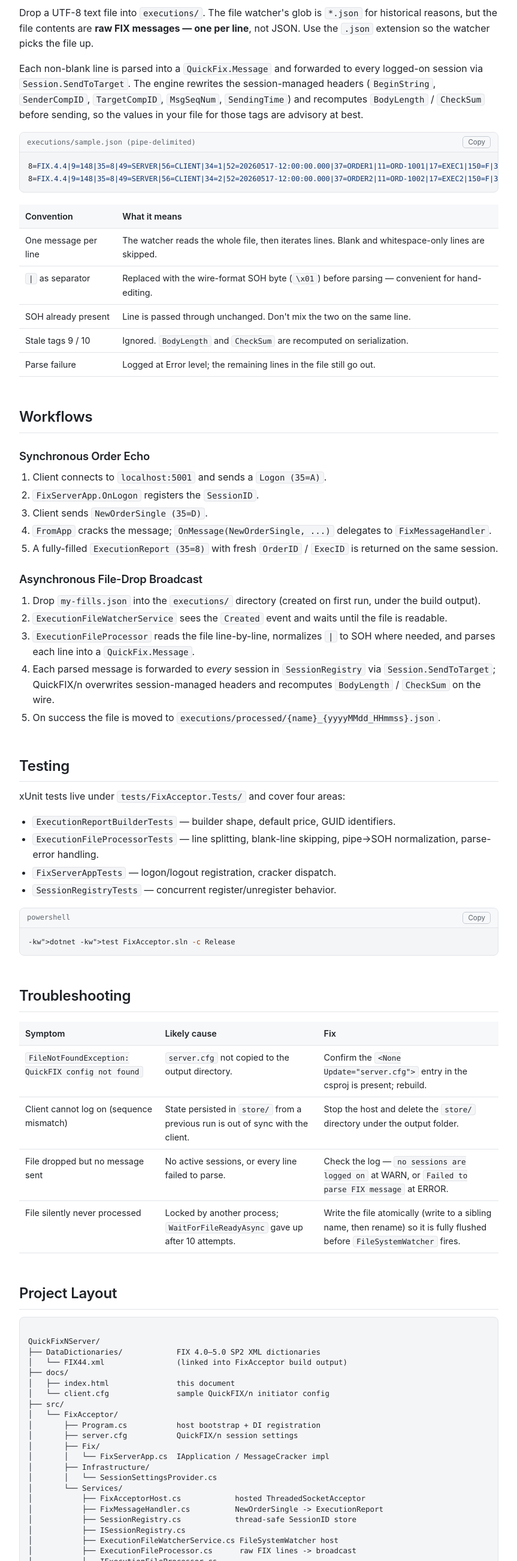
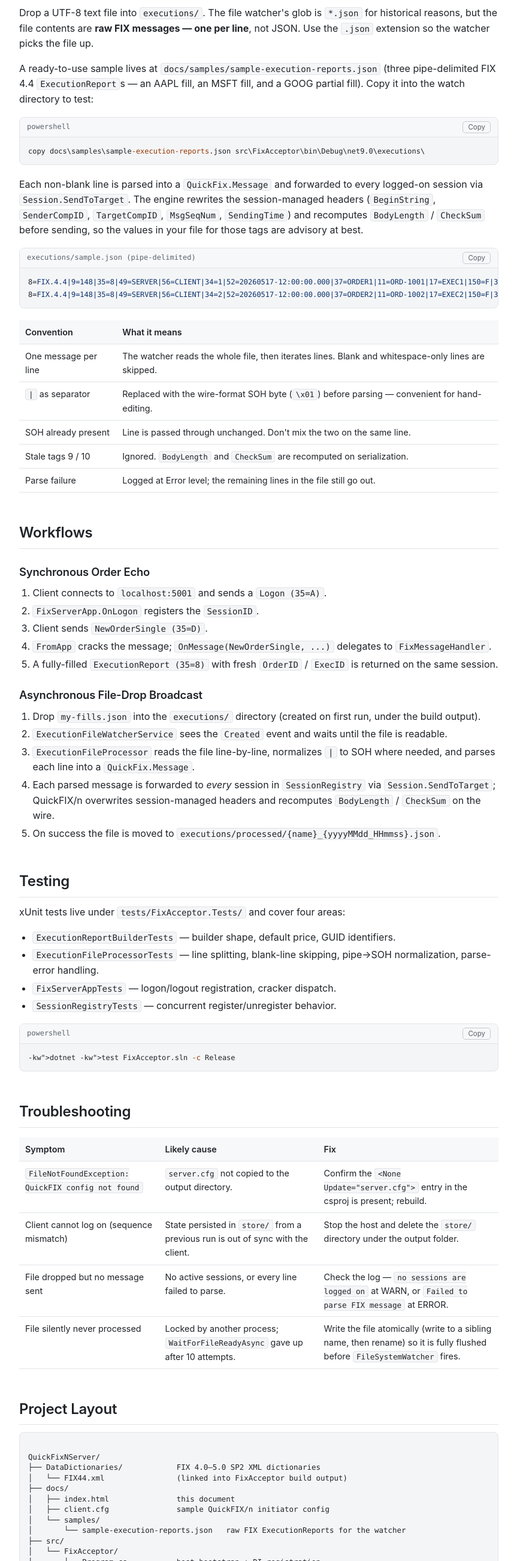
Before and after one commit to cyberdyme/QuickFixNServer, a plain HTML site: page docs/index.html in a window 1280 px wide. Shown: the part 7883-10485 px from the top of the page at 60% size, without its empty margins (330-1193 px from the left). Drawn offline with Linux system fonts and the light colour scheme.

Commit message:
Add committed sample raw-FIX file for the file watcher
docs/samples/sample-execution-reports.json carries three pipe-delimited
FIX 4.4 ExecutionReports (AAPL fill, MSFT fill, GOOG partial fill).
Extension is .json so the existing *.json FileSystemWatcher filter
picks it up after a straight copy into the watch directory; contents
are raw FIX (one message per line), not JSON. BodyLength (9) and
CheckSum (10) are placeholders because QuickFIX/n recomputes both on
serialization.

docs/index.html now references the sample under "Execution File
Format" with a one-liner copy command, and the project-layout tree
lists docs/samples/.

Co-Authored-By: Claude Opus 4.7 (1M context) <noreply@anthropic.com>

```diff
--- a/docs/index.html
+++ b/docs/index.html
@@ -646,6 +646,11 @@ public void OnMessage(QuickFix.FIX44.NewOrderSingle order, SessionID sessionId)
     <section id="execution-file-format">
       <h2>Execution File Format</h2>
       <p>Drop a UTF-8 text file into <code>executions/</code>. The file watcher's glob is <code>*.json</code> for historical reasons, but the file contents are <strong>raw FIX messages — one per line</strong>, not JSON. Use the <code>.json</code> extension so the watcher picks the file up.</p>
+      <p>A ready-to-use sample lives at <code>docs/samples/sample-execution-reports.json</code> (three pipe-delimited FIX 4.4 <code>ExecutionReport</code>s — an AAPL fill, an MSFT fill, and a GOOG partial fill). Copy it into the watch directory to test:</p>
+      <div class="code-block">
+        <div class="code-header"><span>powershell</span><button class="copy-btn" type="button">Copy</button></div>
+<pre><code data-lang="shell">copy docs\samples\sample-execution-reports.json src\FixAcceptor\bin\Debug\net9.0\executions\</code></pre>
+      </div>
       <p>Each non-blank line is parsed into a <code>QuickFix.Message</code> and forwarded to every logged-on session via <code>Session.SendToTarget</code>. The engine rewrites the session-managed headers (<code>BeginString</code>, <code>SenderCompID</code>, <code>TargetCompID</code>, <code>MsgSeqNum</code>, <code>SendingTime</code>) and recomputes <code>BodyLength</code> / <code>CheckSum</code> before sending, so the values in your file for those tags are advisory at best.</p>
       <div class="code-block">
         <div class="code-header"><span>executions/sample.json (pipe-delimited)</span><button class="copy-btn" type="button">Copy</button></div>
@@ -740,7 +745,9 @@ QuickFixNServer/
 │   └── FIX44.xml                (linked into FixAcceptor build output)
 ├── docs/
 │   ├── index.html               this document
-│   └── client.cfg               sample QuickFIX/n initiator config
+│   ├── client.cfg               sample QuickFIX/n initiator config
+│   └── samples/
+│       └── sample-execution-reports.json   raw FIX ExecutionReports for the watcher
 ├── src/
 │   └── FixAcceptor/
 │       ├── Program.cs           host bootstrap + DI registration
--- /dev/null
+++ b/docs/samples/sample-execution-reports.json
@@ -0,0 +1,3 @@
+8=FIX.4.4|9=0|35=8|49=SERVER|56=CLIENT|34=1|52=20260517-12:00:00.000|37=ORDER-AAPL-1|11=CLORD-AAPL-1|17=EXEC-AAPL-1|150=F|39=2|55=AAPL|54=1|151=0|14=100|6=195.42|31=195.42|32=100|10=000|
+8=FIX.4.4|9=0|35=8|49=SERVER|56=CLIENT|34=2|52=20260517-12:00:00.001|37=ORDER-MSFT-1|11=CLORD-MSFT-1|17=EXEC-MSFT-1|150=F|39=2|55=MSFT|54=2|151=0|14=50|6=380.10|31=380.10|32=50|10=000|
+8=FIX.4.4|9=0|35=8|49=SERVER|56=CLIENT|34=3|52=20260517-12:00:00.002|37=ORDER-GOOG-1|11=CLORD-GOOG-1|17=EXEC-GOOG-1|150=F|39=1|55=GOOG|54=1|151=10|14=15|6=142.55|31=142.55|32=15|10=000|
```
